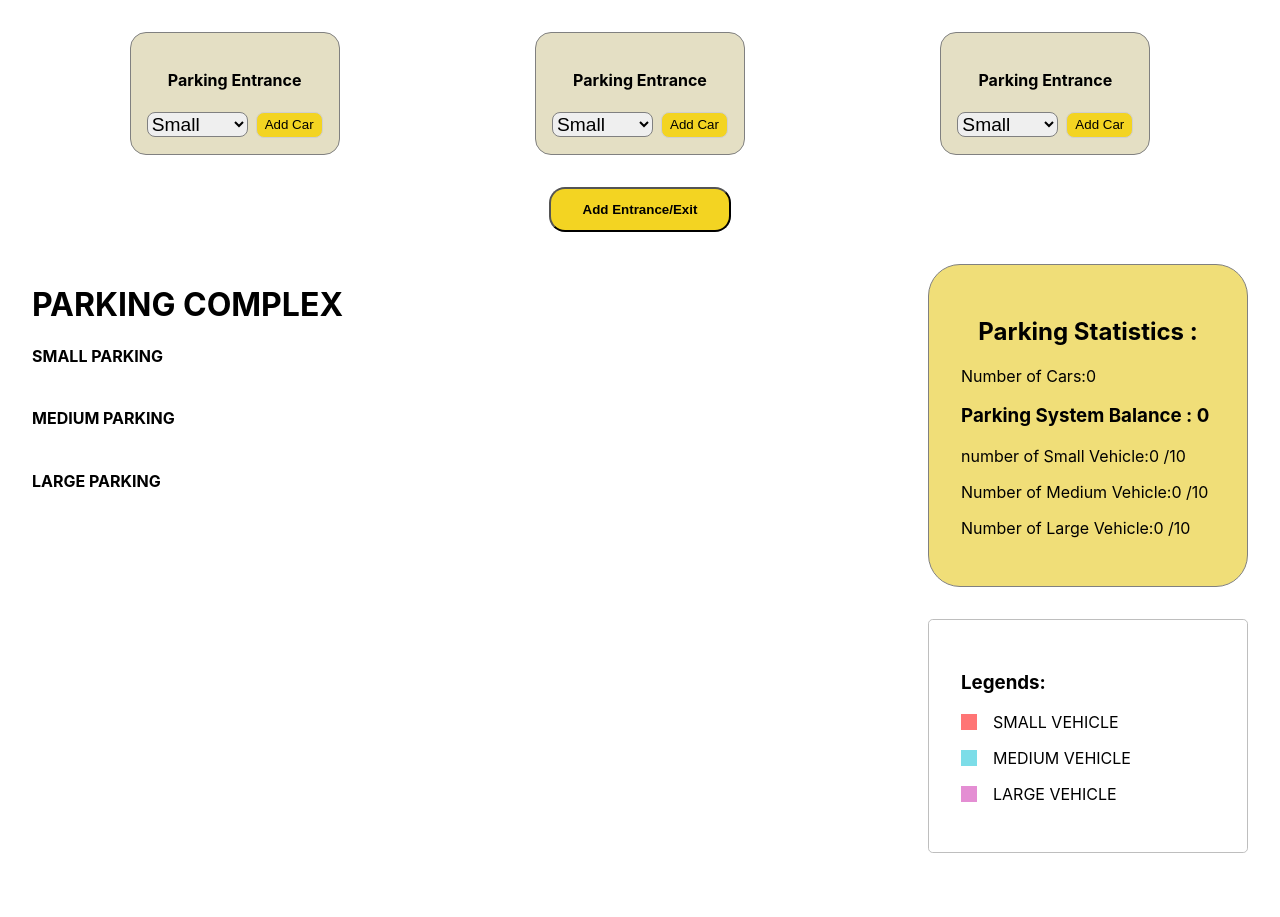
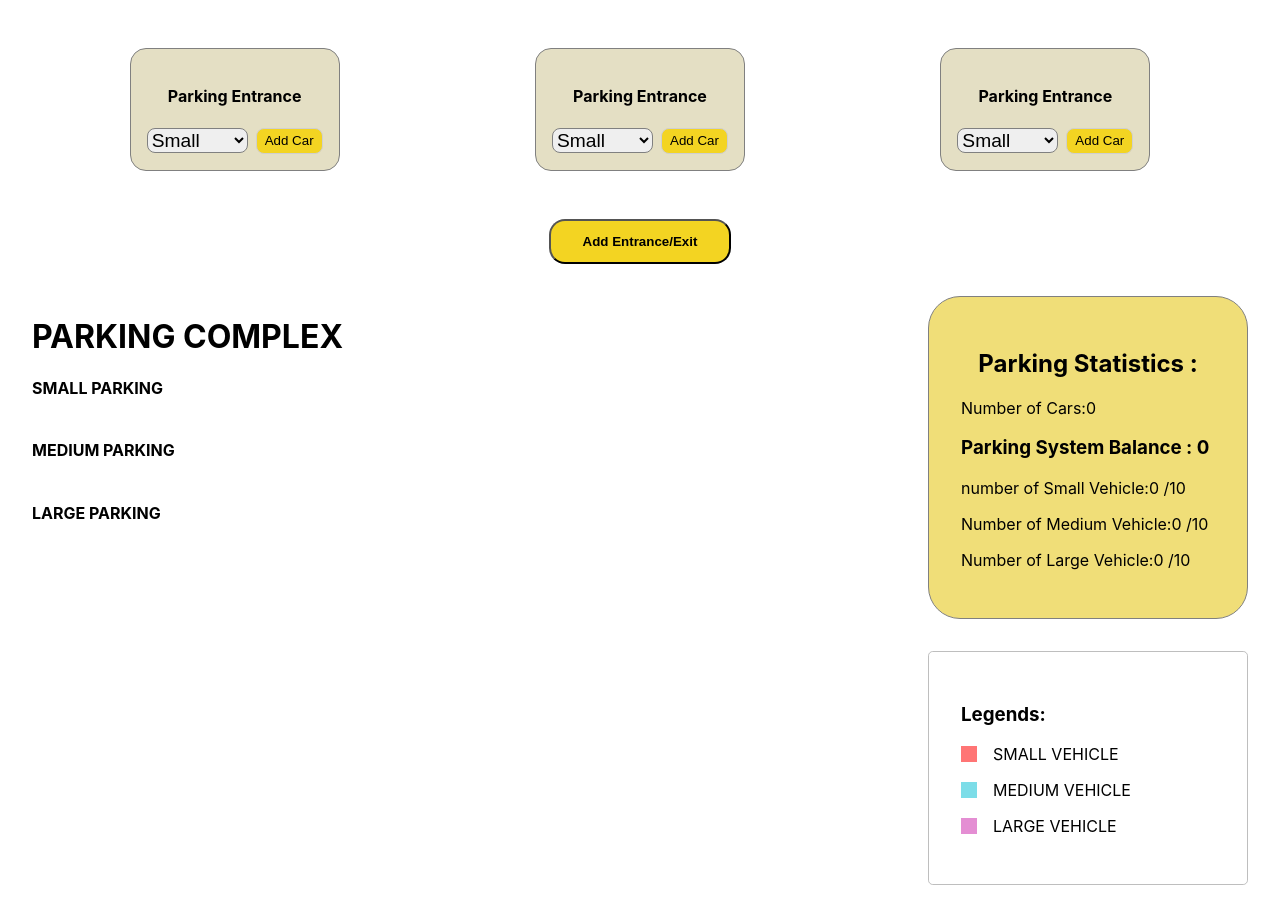
Before and after one commit to EdTosoy/ParkingLot, a React (Create React App) app: page / in a window 1280 px wide. Before the commit the page ends 885 px from the top, so only its background shows below. Built offline with nearby package versions, Linux system fonts and the light colour scheme.

Commit message:
mend app.scss

```diff
--- a/src/App.scss
+++ b/src/App.scss
@@ -6,6 +6,7 @@
   flex-wrap: wrap;
 }
 .entrance-wrapper {
+  margin: 1rem;
   border: 1px solid gray;
   padding: 1rem;
   border-radius: 1rem;
```
